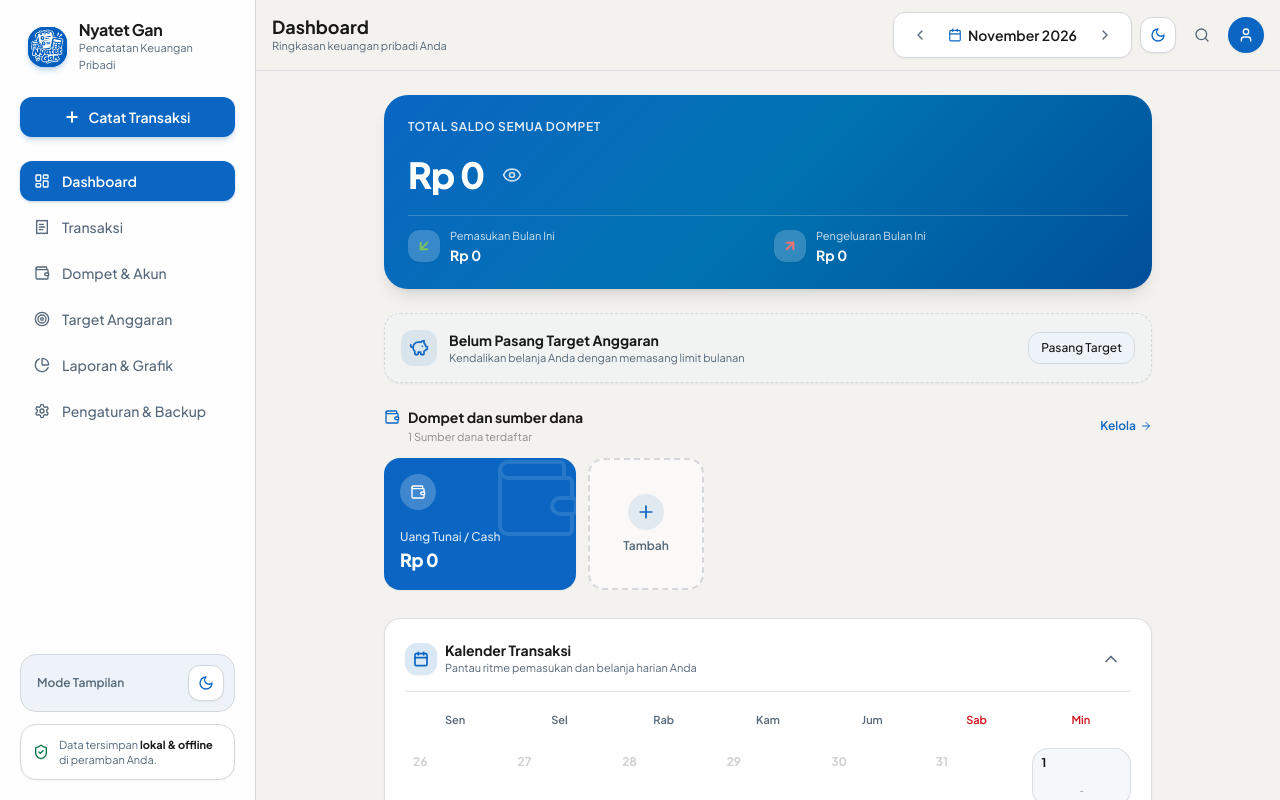
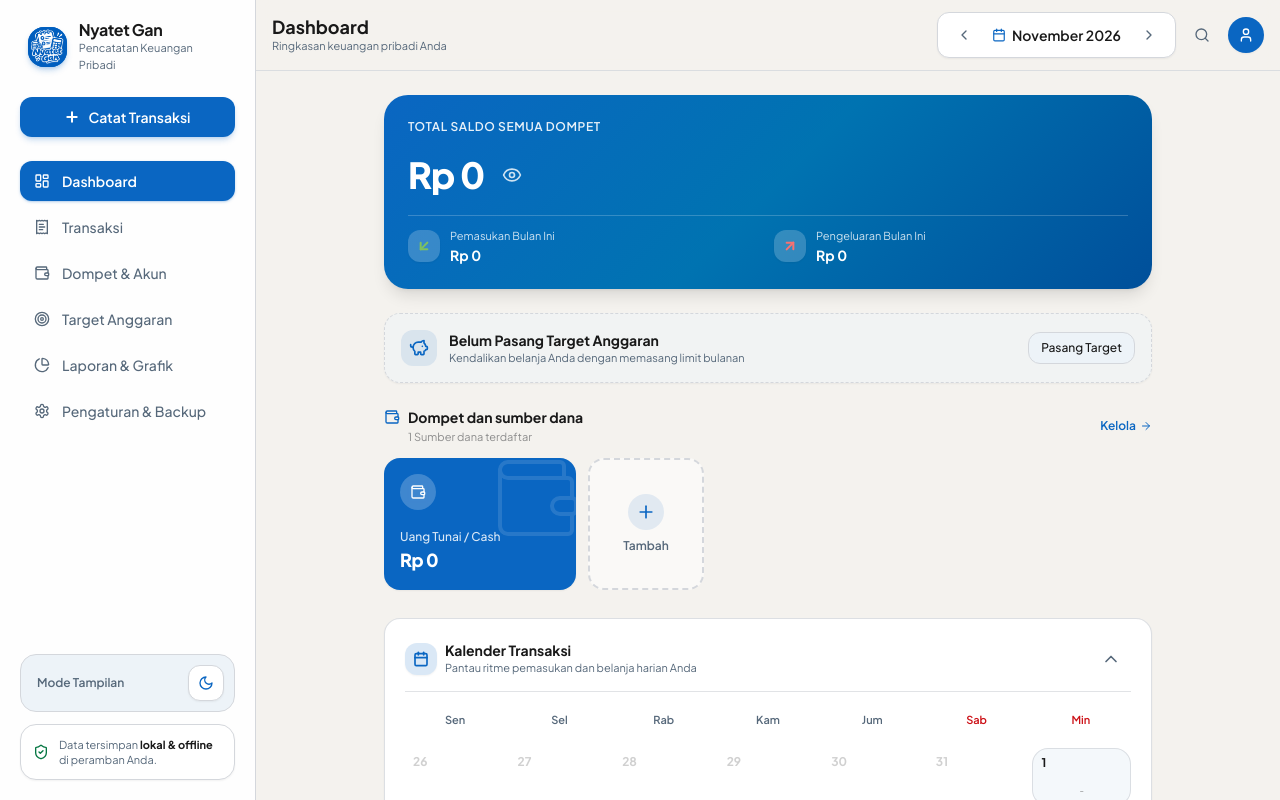
Before and after one commit to Riskypr/Nyatet-gan, a Next.js app: page / in a window 1280 px wide. Shown: the top 800 px of the page. Built offline with nearby package versions, Linux system fonts and the light colour scheme.

Commit message:
ui(header): hapus tombol switch mode dari header

```diff
--- a/components/layout/Header.tsx
+++ b/components/layout/Header.tsx
@@ -7,7 +7,6 @@ import { ChevronLeft, ChevronRight, Calendar, Search, User } from 'lucide-react'
 import { useTransactionStore } from '@/lib/stores/transactionStore';
 import { useUIStore } from '@/lib/stores/uiStore';
 import { formatMonthYear, getPreviousMonth, getNextMonth } from '@/lib/utils/date';
-import { ThemeToggle } from '@/components/ui/ThemeToggle';
 
 export function Header() {
   const pathname = usePathname();
@@ -84,9 +83,6 @@ export function Header() {
           </div>
         )}
 
-        {/* Quick Dark Mode / Light Mode Switch */}
-        <ThemeToggle />
-
         {/* Tombol Pencarian Cepat */}
         <button
           type="button"
```
